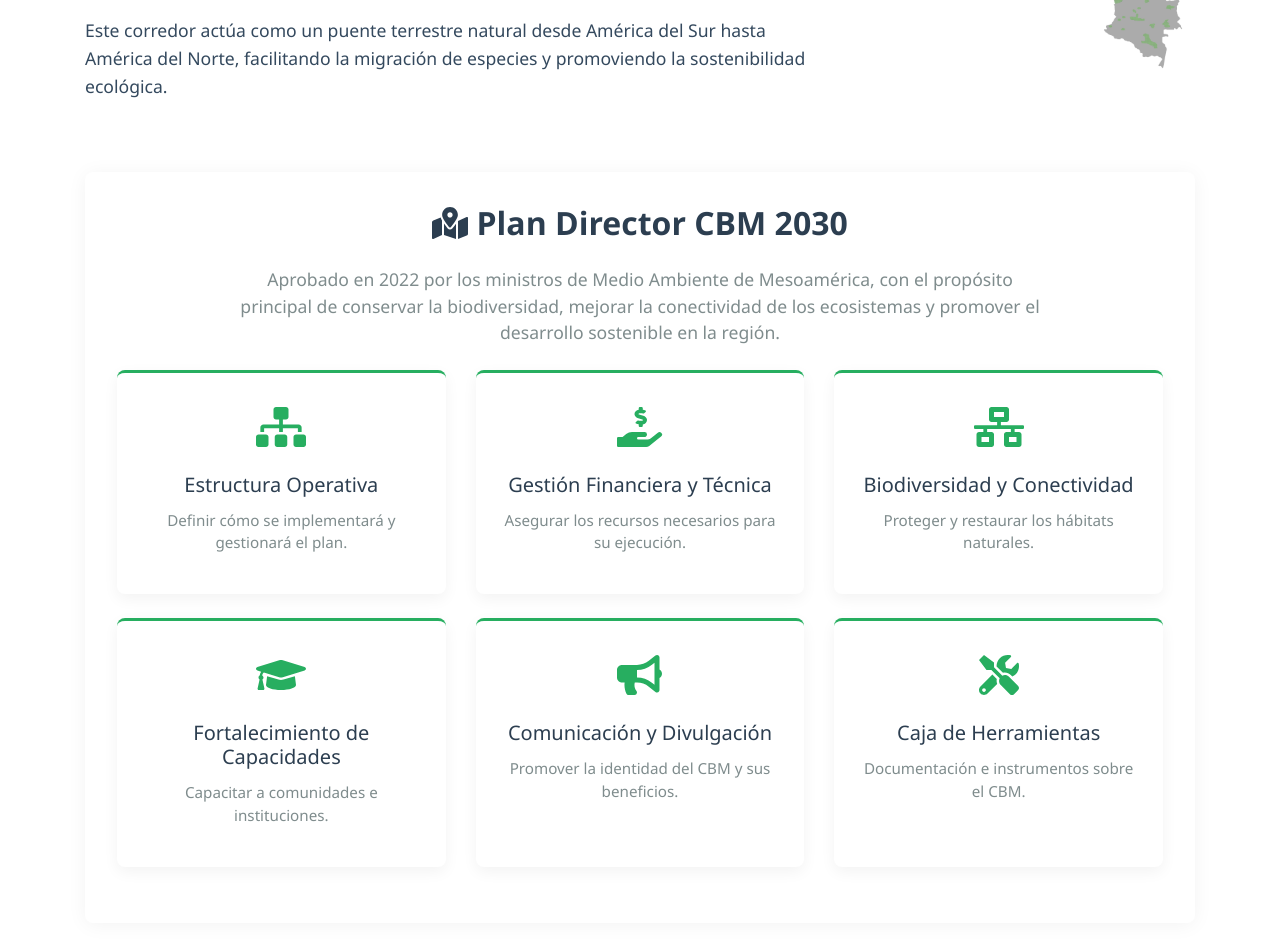
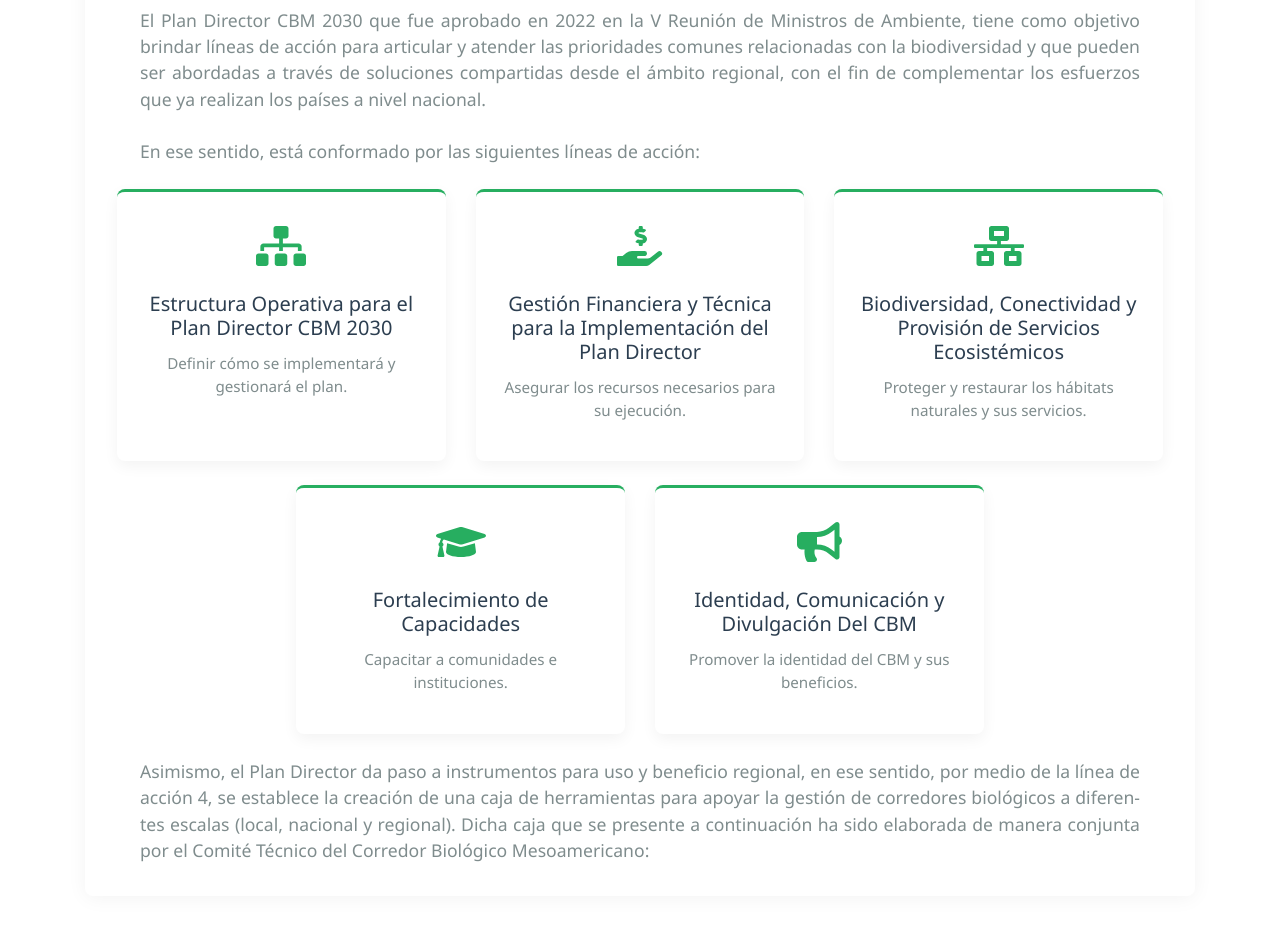
Before and after one commit to gonesau/RepoCBM, a plain HTML site: page index.html in a window 1280 px wide. Shown: the part 577-1519 px from the top of the page. Drawn offline with nearby package versions, Linux system fonts and the light colour scheme; some packages are replaced by stand-ins of ours; a script that the page names is missing.

Commit message:
Modificaciones Karla

```diff
--- a/index.html
+++ b/index.html
@@ -10,18 +10,14 @@
 </head>
 <body>
 
-<!-- Banner -->
-<div class="container-fluid p-0">
-    <img src="img/banner.jpg" alt="Banner" class="img-fluid w-100">
-</div>
 
 <!-- Sección Informativa -->
 <section class="cbm-landing">
     <div class="container">
         <div class="row align-items-center">
-            <div class="col-lg-8">
+            <div class="col-lg-7">
                 <h1 class="cbm-title">
-                    <i class="fas fa-leaf"></i> Corredor Biológico Mesoamericano
+                    Corredor Biológico Mesoamericano
                 </h1>
                 <p class="cbm-description">
                     El Corredor Biológico Mesoamericano (CBM) es una iniciativa de conservación que conecta áreas naturales de los países que conforman el Proyecto de Integración y Desarrollo de Mesoamérica (PM): Belice, Colombia, Costa Rica, El Salvador, Guatemala, Honduras, México, Nicaragua, Panamá y República Dominicana.
@@ -30,7 +26,7 @@
                     Este corredor actúa como un puente terrestre natural desde América del Sur hasta América del Norte, facilitando la migración de especies y promoviendo la sostenibilidad ecológica.
                 </p>
             </div>
-            <div class="col-lg-4 text-center">
+            <div class="col-lg-5 text-center">
                 <img src="img/mapa.jpg" alt="Mapa del Corredor Biológico Mesoamericano" class="img-fluid cbm-map">
             </div>
         </div>
@@ -39,39 +35,53 @@
             <h2 class="text-center mb-4">
                 <i class="fas fa-map-marked-alt"></i> Plan Director CBM 2030
             </h2>
-            <p class="text-center cbm-plan-description">
-                Aprobado en 2022 por los ministros de Medio Ambiente de Mesoamérica, con el propósito principal de conservar la biodiversidad, mejorar la conectividad de los ecosistemas y promover el desarrollo sostenible en la región.
+            <p class="cbm-plan-description justified-text">
+                El Plan Director CBM 2030 que fue aprobado en 2022 en la V Reunión de Ministros de Ambiente, tiene como objetivo brindar líneas de acción para articular y atender las prioridades comunes relacionadas con la biodiversidad y que pueden ser abordadas a través de soluciones compartidas desde el ámbito regional, con el fin de complementar los esfuerzos que ya realizan los países a nivel nacional.
+
+
+            </p>
+
+            <p class="cbm-plan-description justified-text">
+                <br>
+                En ese sentido, está conformado por las siguientes líneas de acción:
             </p>
 
             <div class="row mt-4">
+                <!-- Primera tarjeta -->
                 <div class="col-md-6 col-lg-4 mb-4">
                     <div class="cbm-card h-100">
                         <div class="cbm-card-icon">
                             <i class="fas fa-sitemap"></i>
                         </div>
-                        <h3>Estructura Operativa</h3>
+                        <h3>Estructura Operativa para el Plan Director CBM 2030</h3>
                         <p>Definir cómo se implementará y gestionará el plan.</p>
                     </div>
                 </div>
+
+                <!-- Segunda tarjeta -->
                 <div class="col-md-6 col-lg-4 mb-4">
                     <div class="cbm-card h-100">
                         <div class="cbm-card-icon">
                             <i class="fas fa-hand-holding-usd"></i>
                         </div>
-                        <h3>Gestión Financiera y Técnica</h3>
+                        <h3>Gestión Financiera y Técnica para la Implementación del Plan Director</h3>
                         <p>Asegurar los recursos necesarios para su ejecución.</p>
                     </div>
                 </div>
+
+                <!-- Tercera tarjeta -->
                 <div class="col-md-6 col-lg-4 mb-4">
                     <div class="cbm-card h-100">
                         <div class="cbm-card-icon">
                             <i class="fas fa-network-wired"></i>
                         </div>
-                        <h3>Biodiversidad y Conectividad</h3>
-                        <p>Proteger y restaurar los hábitats naturales.</p>
+                        <h3>Biodiversidad, Conectividad y Provisión de Servicios Ecosistémicos</h3>
+                        <p>Proteger y restaurar los hábitats naturales y sus servicios.</p>
                     </div>
                 </div>
-                <div class="col-md-6 col-lg-4 mb-4">
+
+                <!-- Cuarta tarjeta - centrada con offset -->
+                <div class="col-md-6 col-lg-4 offset-lg-2 mb-4">
                     <div class="cbm-card h-100">
                         <div class="cbm-card-icon">
                             <i class="fas fa-graduation-cap"></i>
@@ -80,25 +90,22 @@
                         <p>Capacitar a comunidades e instituciones.</p>
                     </div>
                 </div>
+
+                <!-- Quinta tarjeta -->
                 <div class="col-md-6 col-lg-4 mb-4">
                     <div class="cbm-card h-100">
                         <div class="cbm-card-icon">
                             <i class="fas fa-bullhorn"></i>
                         </div>
-                        <h3>Comunicación y Divulgación</h3>
+                        <h3>Identidad, Comunicación y Divulgación Del CBM</h3>
                         <p>Promover la identidad del CBM y sus beneficios.</p>
                     </div>
                 </div>
-                <div class="col-md-6 col-lg-4 mb-4">
-                    <div class="cbm-card h-100">
-                        <div class="cbm-card-icon">
-                            <i class="fas fa-tools"></i>
-                        </div>
-                        <h3>Caja de Herramientas</h3>
-                        <p>Documentación e instrumentos sobre el CBM.</p>
-                    </div>
-                </div>
             </div>
+
+            <p class="cbm-plan-description justified-text">
+                Asimismo, el Plan Director da paso a instrumentos para uso y beneficio regional, en ese sentido, por medio de la línea de acción 4, se establece la creación de una caja de herramientas para apoyar la gestión de corredores biológicos a diferentes escalas (local, nacional y regional). Dicha caja que se presente a continuación ha sido elaborada de manera conjunta por el Comité Técnico del Corredor Biológico Mesoamericano:
+            </p>
         </div>
     </div>
 </section>
--- a/styles.css
+++ b/styles.css
@@ -4,14 +4,12 @@ body {
     background-color: #ffffff;
 }
 
-/* Banner */
-.banner img {
-    width: 100%;
-    height: auto;
-    max-height: 200px;
-    object-fit: cover;
+
+.justified-text {
+    text-align: justify;
+    text-justify: inter-word; /* Mejor distribución para español */
+    hyphens: auto; /* Para separación silábica en navegadores modernos */
 }
-
 
 /* Estilos para la sección de landing */
 .cbm-landing {
@@ -68,7 +66,7 @@ body {
 .cbm-plan-description {
     color: #7f8c8d;
     font-size: 1.1rem;
-    max-width: 800px;
+    max-width: 1000px;
     margin: 0 auto;
 }
 
```
